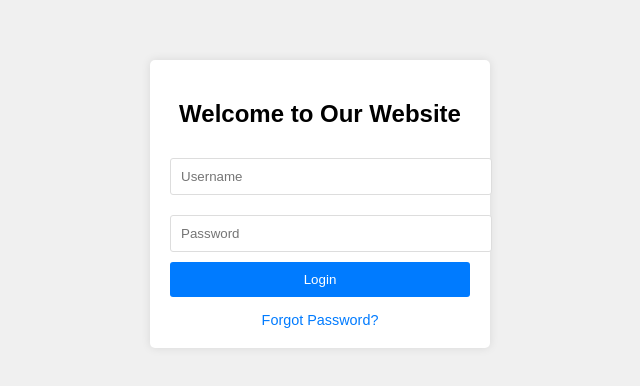
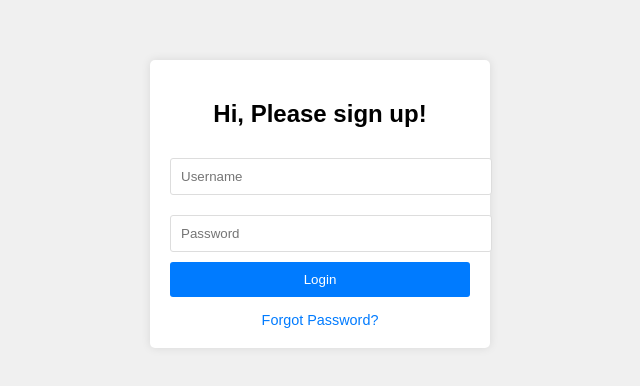
Before and after one commit to Muhhishaq/Student-site, a plain HTML site: page index.html in a window 1280 px wide. Shown: the part 196-582 px from the top of the page, without its empty margins (320-960 px from the left). Drawn offline with Linux system fonts and the light colour scheme.

Commit message:
Update index.html

```diff
--- a/index.html
+++ b/index.html
@@ -63,7 +63,7 @@
 </head>
 <body>
     <div class="login-container">
-        <h2>Welcome to Our Website</h2>
+        <h2>Hi, Please sign up!</h2>
         <form id="loginForm">
             <input type="text" id="username" placeholder="Username" required>
             <input type="password" id="password" placeholder="Password" required>
```
